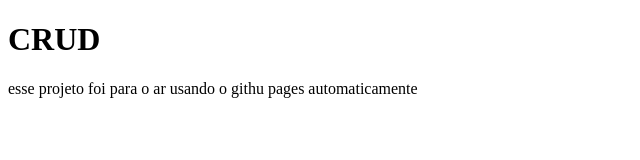
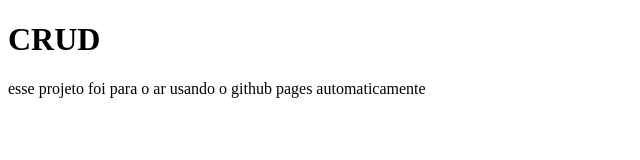
Before and after one commit to LucasMairon/CRUD, a website: page index.htm in a window 1280 px wide. Shown: the full height of the page, 0-640 px from the left. Drawn offline with Linux system fonts and the light colour scheme.

Commit message:
mudança estetica

```diff
--- a/index.htm
+++ b/index.htm
@@ -8,6 +8,6 @@
 </head>
 <body>
     <h1>CRUD</h1>
-    <p>esse projeto foi para o ar usando o githu pages automaticamente</p>
+    <p>esse projeto foi para o ar usando o github pages automaticamente</p>
 </body>
 </html>
```
